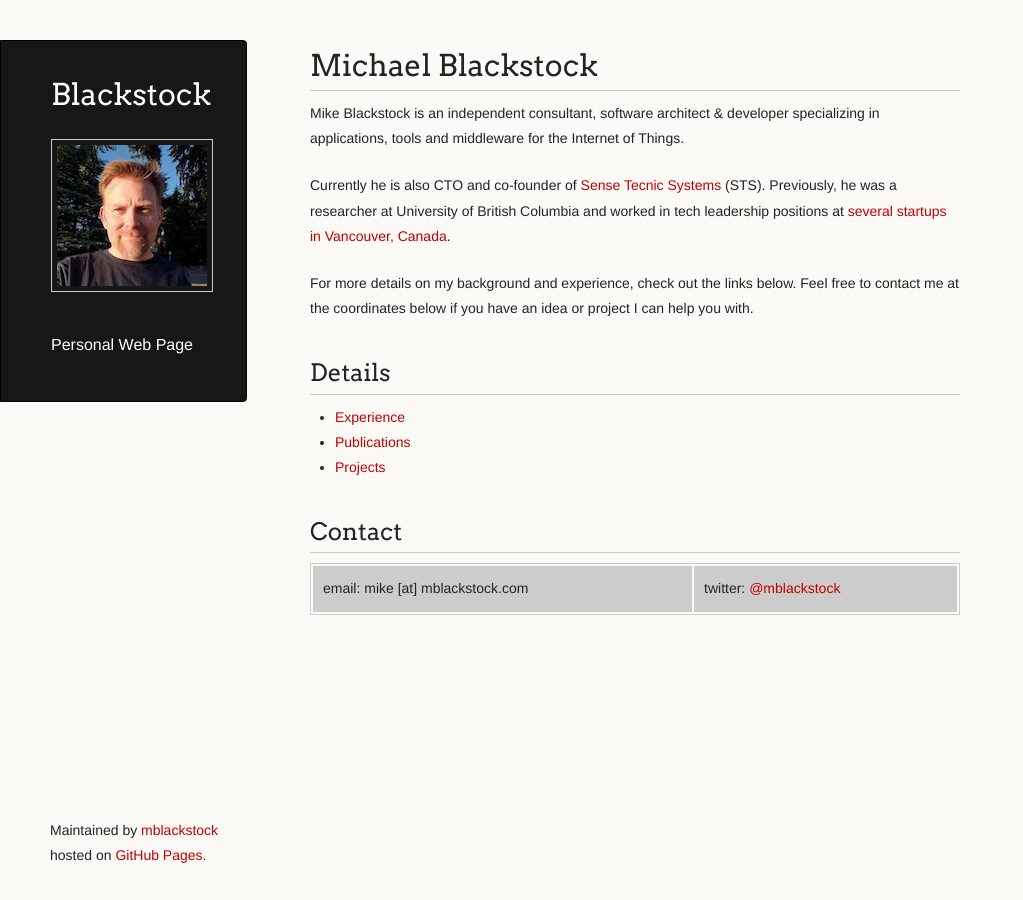
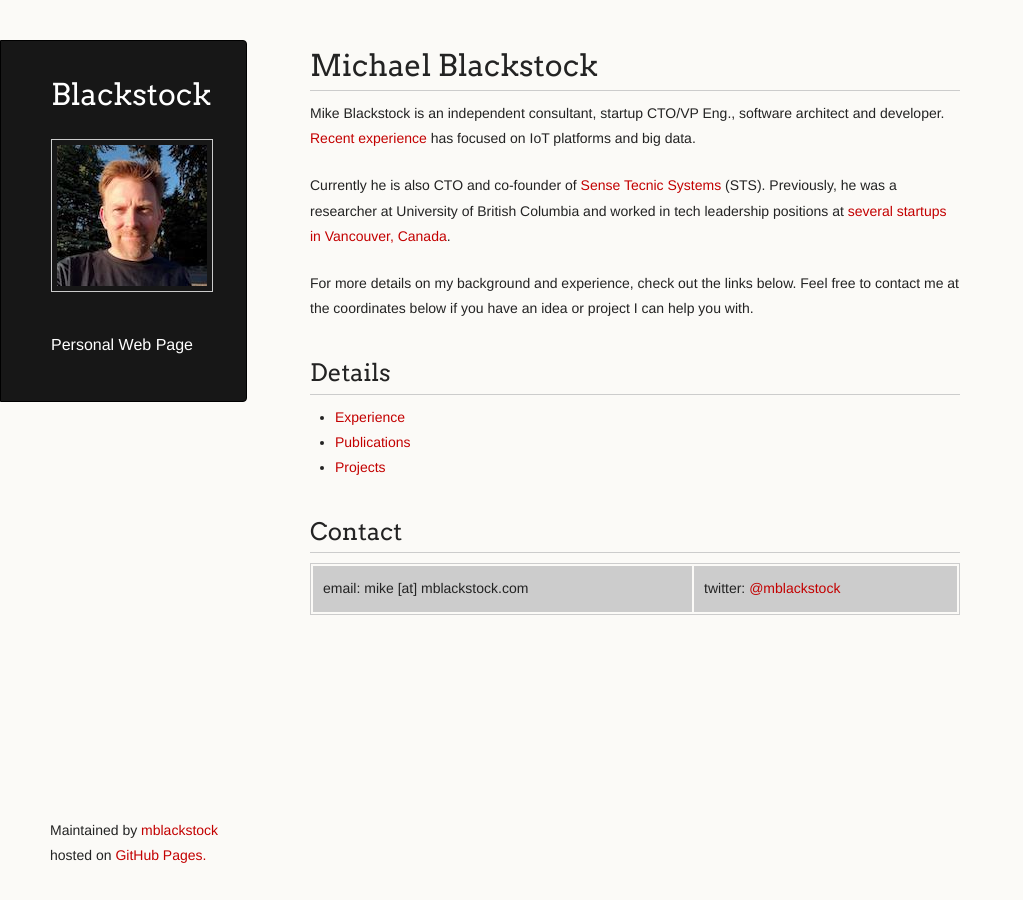
Before and after one commit to mblackstock/mblackstock.github.io, a Jekyll site: the page built from index.md, in a window 1280 px wide. Shown: the whole page, without its empty margins (0-1023 px from the left). Built offline with Jekyll 4.4.1, drawn with Linux system fonts in a browser that asks for light colours; our own code applies the rules of GitHub Pages for plain Markdown files.

Commit message:
update front page, experience

```diff
--- a/index.md
+++ b/index.md
@@ -1,5 +1,6 @@
 # Michael Blackstock
-Mike Blackstock is an independent consultant, software architect & developer specializing in applications, tools and middleware for the Internet of Things.
+
+Mike Blackstock is an independent consultant, startup CTO/VP Eng., software architect and developer.  [Recent experience](/experience) has focused on IoT platforms and big data.
 
 Currently he is also CTO and co-founder of [Sense Tecnic Systems](http://www.sensetecnic.com) (STS).  Previously, he was a researcher at University of British Columbia and worked in tech leadership positions at [several startups in Vancouver, Canada](/experience).
 
```
Also changed, not shown: experience/index.md (+1 -1 lines).
